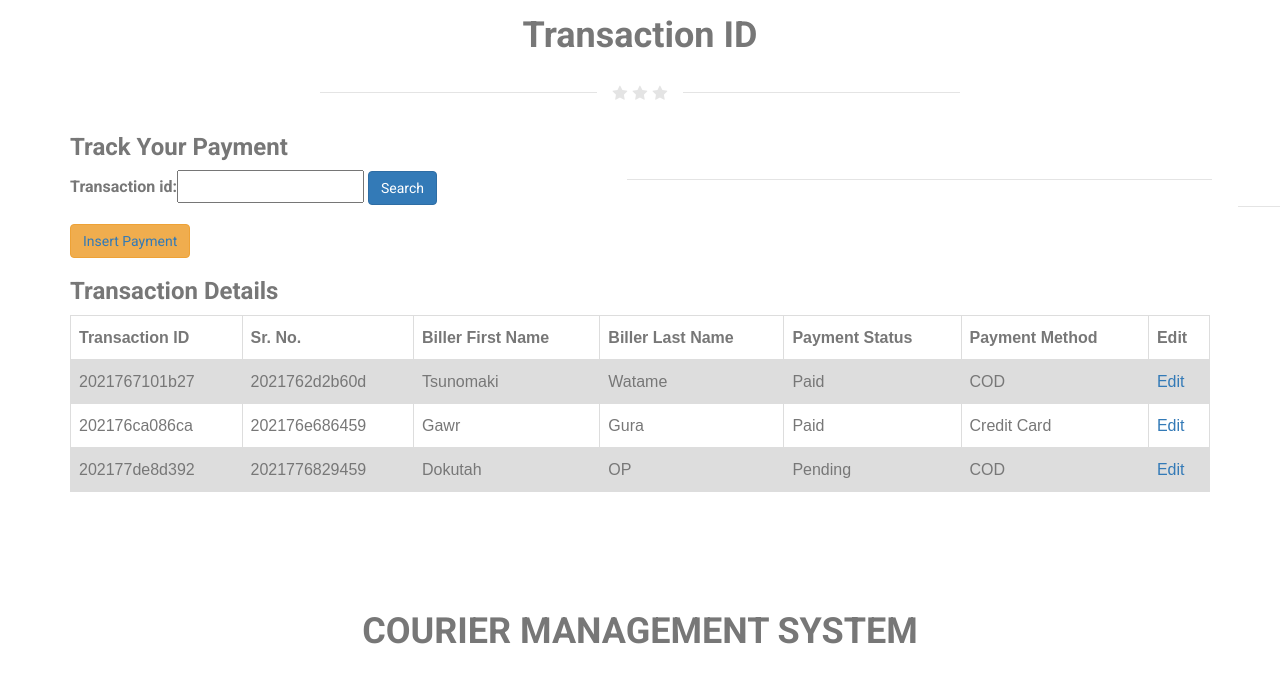
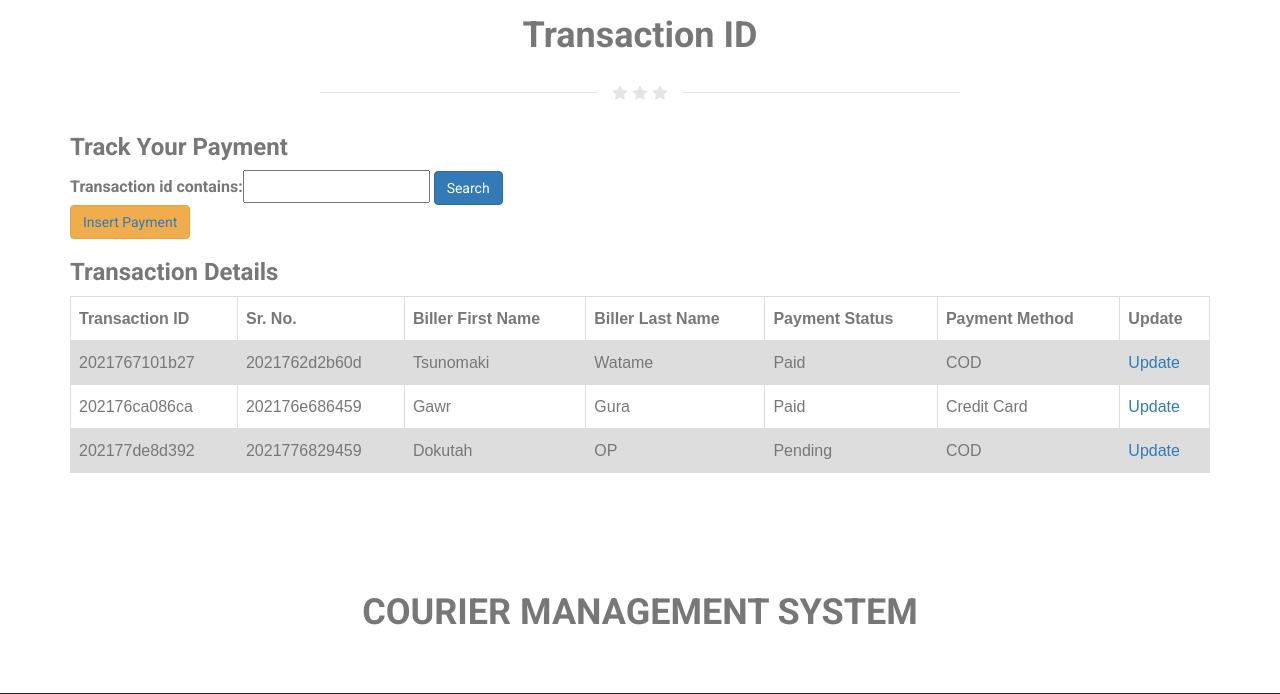
Before and after one commit to Lex-Coronel/cms, a Django app: page /pay_tables/ in a window 1280 px wide; the page is wider, and only the part inside the window is pictured. Shown: the part 294-988 px from the top of that part. Run offline with Django 3.2, Linux system fonts and the light colour scheme; a user stored in the database is signed in; data comes from the database, SQL or seed files in the repository; both versions use the stored data as it was after the commit; some libraries are stand-ins or nearby versions.

Commit message:
quick-update

```diff
--- a/courierms/cms/filters.py
+++ b/courierms/cms/filters.py
@@ -3,13 +3,14 @@ from .models import *
 from django_filters import CharFilter
 
 class DeliveryFilter(django_filters.FilterSet):
-	#id = CharFilter(lookup_expr = 'icontains')
+	id = CharFilter(lookup_expr = 'icontains')
 
 	class Meta:
 		model = Delivery
 		fields = ['id']
 
 class PaymentFilter(django_filters.FilterSet):
+	transaction_id = CharFilter(lookup_expr = 'icontains')
 	class Meta:
 		model = Payment
 		fields = ['transaction_id']
--- a/courierms/cms/static/css/style.css
+++ b/courierms/cms/static/css/style.css
@@ -67,7 +67,7 @@ header .navbar-white {
   box-shadow: 0px 3px 2px 0px rgba(50, 50, 50, 0.1);
 }
 .item.header {
-  background-image: url(../images/bg-header.jpg);
+  background-image: url(../images/homeimg.jpg);
   background-repeat: no-repeat;
   background-position: 0% top;
   background-size: cover;
--- a/courierms/cms/templates/cms/delete.html
+++ b/courierms/cms/templates/cms/delete.html
@@ -26,7 +26,7 @@
 
 				<a class="btn btn-warning" href = "{% url 'tracking' %}"> Cancel </a>
 
-				<input class="btn btn-danger" type="submit" name="Confirm">
+				<input class="btn btn-danger" type="submit" name="Confirm" value = "Confirm">
 
 		</form>
 	</section>
--- a/courierms/cms/templates/cms/pay_tables.html
+++ b/courierms/cms/templates/cms/pay_tables.html
@@ -33,7 +33,6 @@
 
         </form>
       </div>
-      <div class="wow-hr-h"> </div>
 
       <div class="col col-md-6">
           <button class="btn btn-warning"><a href="{% url 'payment' %}">Insert Payment</a></button>
@@ -69,7 +68,7 @@ tr:nth-child(even) {
     <th>Biller Last Name</th>
     <th>Payment Status</th>
     <th>Payment Method</th>
-    <th>Edit</th>
+    <th>Update</th>
   </tr>
 
     {% for i in payment %}
@@ -80,7 +79,7 @@ tr:nth-child(even) {
       <td>{{i.bill_sn}}</td>
       <td>{{i.pay_status}}</td>
       <td>{{i.pay_method}}</td>
-      <td> <a href="{% url 'updatepayment' i.transaction_id %}">Edit</a></td>
+      <td> <a href="{% url 'updatepayment' i.transaction_id %}">Update</a></td>
     </tr>
 
     {% endfor %}
--- a/courierms/cms/templates/cms/tracking.html
+++ b/courierms/cms/templates/cms/tracking.html
@@ -63,7 +63,7 @@ tr:nth-child(even) {
     <th>Description</th>
     <th>Date Created</th>
     <th>Date Updated</th>
-    <th>Edit</th>
+    <th>Update</th>
     <th>Delete</th>
   </tr>
 
@@ -75,7 +75,7 @@ tr:nth-child(even) {
         <td>{{i.description}}</td>
         <td>{{i.date_created}}</td>
         <td>{{i.date_updated}}</td>
-        <td> <a href="{% url 'updatedelivery' i.id %}">Edit</a></td>
+        <td> <a href="{% url 'updatedelivery' i.id %}">Update</a></td>
         <td><a href="{% url 'deletedelivery' i.id %}">Delete</a></td>
       </tr>
 
--- a/courierms/cms/views.py
+++ b/courierms/cms/views.py
@@ -128,6 +128,7 @@ def delivery(request):
 	context= {'form': form}
 	return render(request, 'cms/delivery.html', context)
 
+
 #logged in user only
 @login_required(login_url='login')
 def updatedelivery(request, pk):
```
Also changed, not shown: courierms/cms/static/images/homeimg.jpg (renamed from courierms/cms/static/images/bg-header.jpg), courierms/db.sqlite3.
